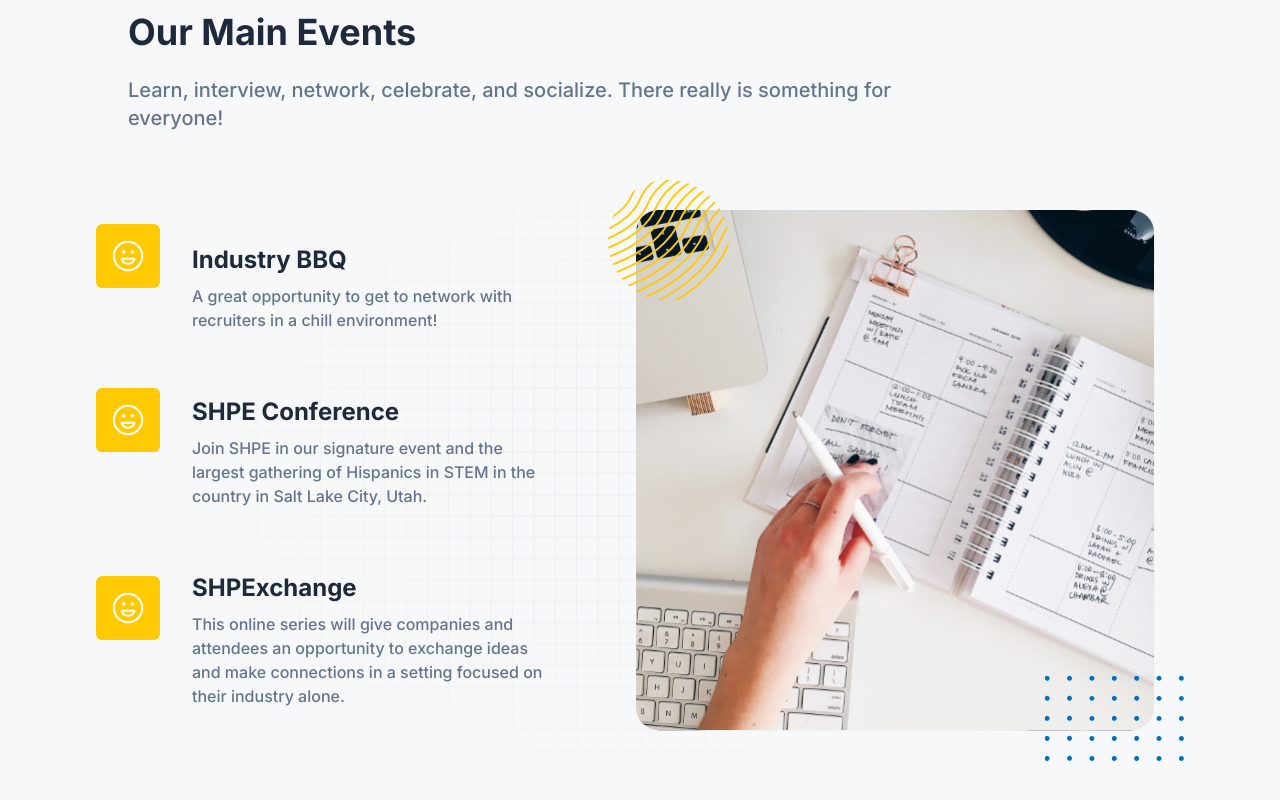
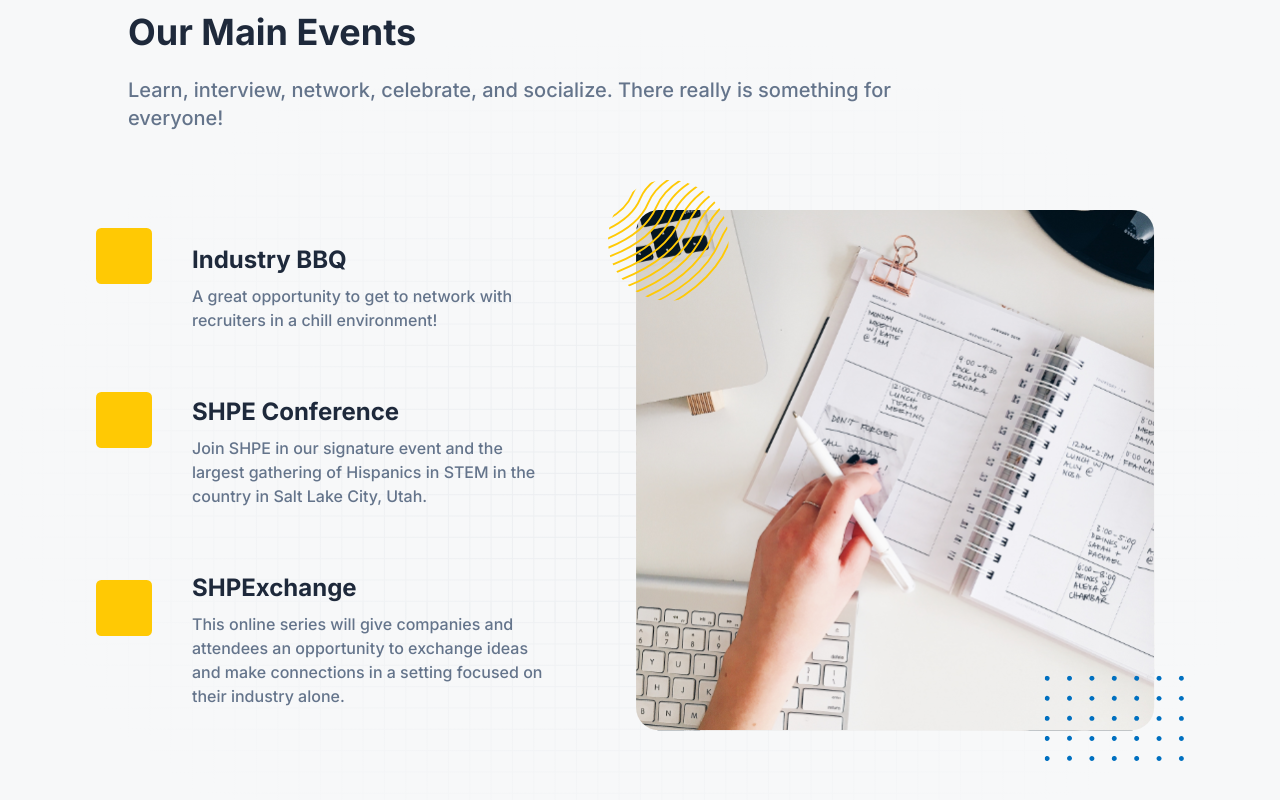
Before and after one commit to SHPEUCF/shpe-web, a Next.js app: page / in a window 1280 px wide. Shown: the part 2472-3272 px from the top of the page. Built offline with nearby package versions, Linux system fonts and the light colour scheme.

Commit message:
links to events

```diff
--- a/src/app/components/Event.tsx
+++ b/src/app/components/Event.tsx
@@ -1,18 +1,19 @@
-import yellow from "../assets/yellow.svg"
+import yellow from "../assets/yellow-plain.svg"
 
 interface EventProps {
     title: string,
-    description: string
+    description: string,
+    link: string
 }
 
-const Event = ({title, description} : EventProps) => {
-    return (<section className="flex justify-between 2xl:w-[38rem] lg:w-[28rem] w-[20rem]">
+const Event = ({title, description, link} : EventProps) => {
+    return (<a href={link} className="flex justify-between 2xl:w-[38rem] lg:w-[28rem] w-[20rem]">
         <img src={yellow.src} />
         <article className="2xl:w-[32rem] lg:w-[22rem] w-[14rem] 2xl:mt-[8rem]  mt-[4rem]">
             <h3 className="2xl:text-5xl text-slate-800 text-2xl font-bold mb-2 2xl:mb-4">{title}</h3>
             <p className="2xl:text-2xl text-slate-500 text-base font-medium">{description}</p>
         </article>
-    </section>
+    </a>
     )
 }
 
--- a/src/app/components/Events.tsx
+++ b/src/app/components/Events.tsx
@@ -16,9 +16,9 @@ const Events = ({isMobile} : Prop) => {
       </header>
       <section className={`${isMobile ? "flex-col" : ""} w-[90%] h-[80%] flex justify-around`}>
         <article>
-          <Event title="Industry BBQ" description="A great opportunity to get to network with recruiters in a chill environment!" />
-          <Event title="SHPE Conference" description="Join SHPE in our signature event and the largest gathering of Hispanics in STEM in the country in Salt Lake City, Utah." />
-          <Event title="SHPExchange" description="This online series will give companies and attendees an opportunity to exchange ideas and make connections in a setting focused on their industry alone." />
+          <Event link="https://shpeucfbbq.webflow.io/" title="Industry BBQ" description="A great opportunity to get to network with recruiters in a chill environment!" />
+          <Event link="https://shpe.org/engage/events/national-convention/" title="SHPE Conference" description="Join SHPE in our signature event and the largest gathering of Hispanics in STEM in the country in Salt Lake City, Utah." />
+          <Event link="https://shpe.org/shpexchange/" title="SHPExchange" description="This online series will give companies and attendees an opportunity to exchange ideas and make connections in a setting focused on their industry alone." />
         </article>
         <img className="lg:w-1/2 flex self-start" src={event.src} />
       </section>
```
Also changed, not shown: src/app/assets/yellow-plain.svg (added).
